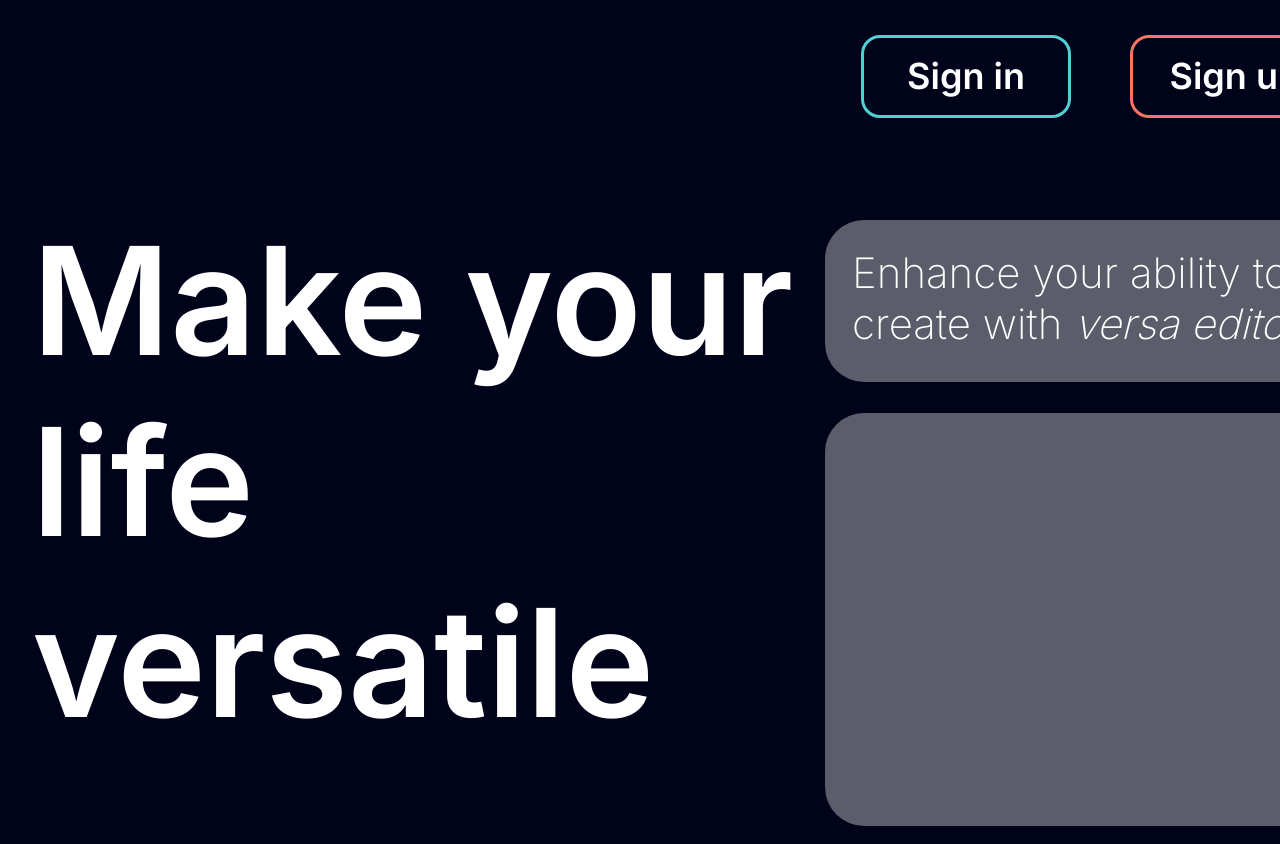
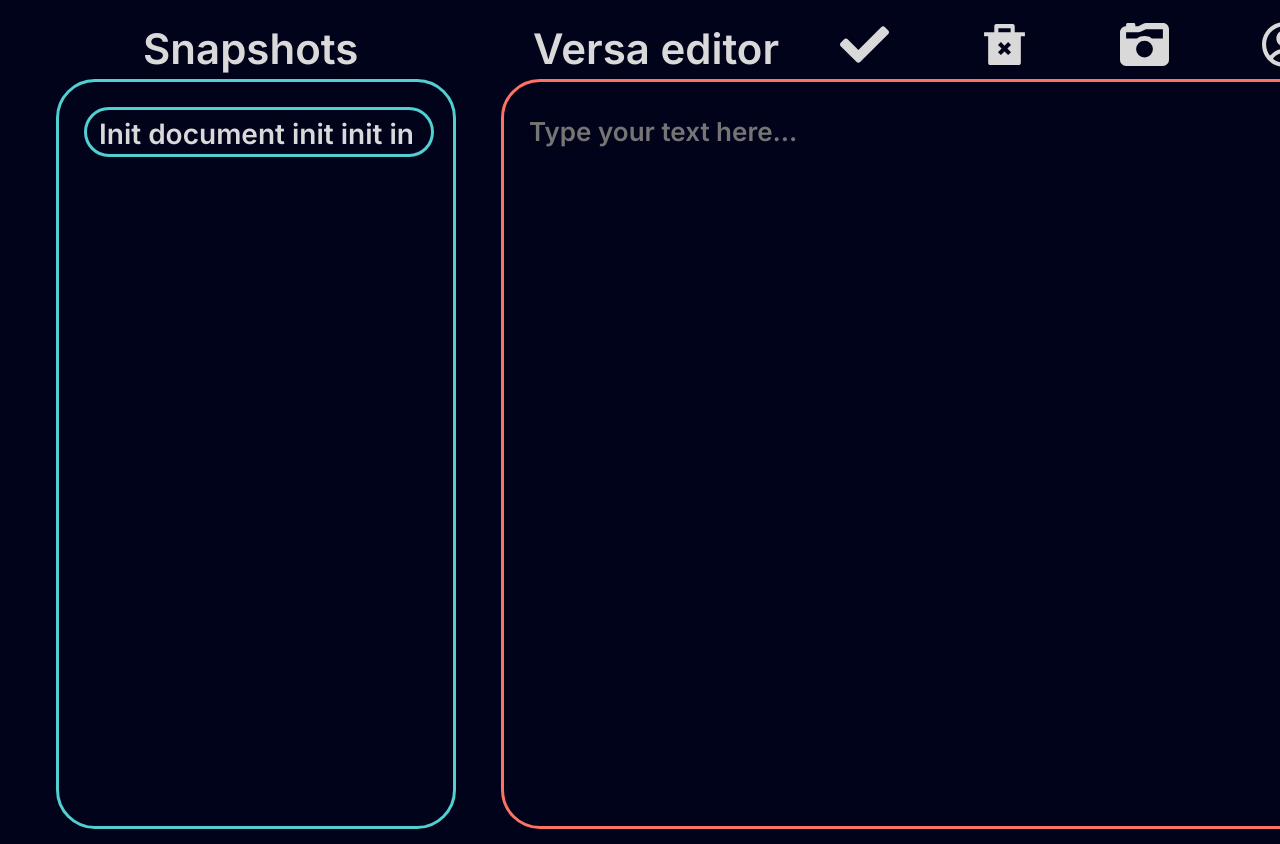
Before and after one commit to AnzhelikaLika20/Versa, a React app in the folder Frontend/versa-app/: page / in a window 1280 px wide. Built offline with nearby package versions, Linux system fonts and the light colour scheme.

Commit message:
Added and customized editor

```diff
--- a/Frontend/versa-app/src/components/Button.js
+++ b/Frontend/versa-app/src/components/Button.js
@@ -6,6 +6,9 @@ class Button extends React.Component {
         this.state = {
             isHovered: false
         };
+
+        this.handleMouseEnter = this.handleMouseEnter.bind(this)
+        this.handleMouseLeave = this.handleMouseLeave.bind(this)
     }
 
     handleMouseEnter = () => {
@@ -15,7 +18,6 @@ class Button extends React.Component {
     handleMouseLeave = () => {
         this.setState({isHovered: false})
     }
-
 
     render() {
         const { text, backgroundColor, id, onClick } = this.props;
--- /dev/null
+++ b/Frontend/versa-app/src/components/EditorFrame.js
@@ -0,0 +1,72 @@
+import React, {Component} from 'react';
+import {Helmet} from 'react-helmet';
+import './../css/EditorFrame.css';
+import {FaCameraRetro} from "react-icons/fa6"; // <FaCameraRetro /> // snapshot
+import {FaCheck} from "react-icons/fa"; //  <FaCheck /> // checkout
+import {RiDeleteBin2Fill} from "react-icons/ri"; // <RiDeleteBin2Fill /> // delete
+import {CgProfile} from "react-icons/cg"; // <CgProfile /> // profile
+import TextInput from "./TextInput";
+import IconButton from "./IconButton"
+
+
+class EditorFrame extends Component {
+
+    render() {
+        return (
+            <div className="editor-frame-container">
+                <Helmet>
+                    <title>Versa</title>
+                    <meta property="og:title" content="EditorFrame - exported project"/>
+                </Helmet>
+                <div className="editor-frame-frame13">
+                    <div className="editor-frame-editor">
+                        <TextInput
+                            placeholder={"Type your text here..."}
+                            className={"editor-frame-text"}
+                        />
+                    </div>
+                    <div className="editor-frame-versions">
+                        <div
+                            className="editor-frame-rectangle6"
+                        />
+                        <span className="editor-frame-text2">
+                            <span>Init document init init in</span>
+                        </span>
+                    </div>
+                    <span className="editor-frame-snapshots">
+                        <span>Snapshots</span>
+                    </span>
+                    <span className="editor-frame-versa-editor">
+                        <span>Versa editor</span>
+                    </span>
+
+                    <IconButton
+                        icon={FaCheck}
+                        className="checkout-icon"
+                        color={'blue'}
+                    />
+
+                    <IconButton
+                        icon={RiDeleteBin2Fill}
+                        className="delete-icon"
+                        color={'red'}
+                    />
+
+                    <IconButton
+                        icon={FaCameraRetro}
+                        className="snapshot-icon"
+                        color={'blue'}
+                    />
+
+                    <IconButton
+                        icon={CgProfile}
+                        className="profile-icon"
+                        color={'red'}
+                    />
+                </div>
+            </div>
+        );
+    }
+}
+
+export default EditorFrame;
--- /dev/null
+++ b/Frontend/versa-app/src/components/IconButton.js
@@ -0,0 +1,59 @@
+import React, { Component } from 'react';
+
+class IconButton extends Component {
+    constructor(props) {
+        super(props);
+        this.state = {
+            isHovered: false,
+            isClicked: false
+        }
+        this.handleMouseEnter = this.handleMouseEnter.bind(this)
+        this.handleMouseLeave = this.handleMouseLeave.bind(this)
+        this.handleMouseClick = this.handleMouseClick.bind(this)
+    }
+
+    handleMouseEnter = () => {
+        this.setState({isHovered: true})
+    }
+
+    handleMouseLeave = () => {
+        this.setState({
+            isHovered: false,
+            isClicked: false
+        })
+    }
+
+    handleMouseClick = () => {
+        this.setState({isClicked: true})
+        setTimeout(() => {
+            this.setState({
+                isClicked: false
+            })
+        }, 350)
+    }
+
+    getColor(color) {
+        if (color === "red")
+            return 'rgb(254, 114, 101)';
+        return 'rgb(81, 208, 210)'
+    }
+    render() {
+        const { icon: Icon, className, color } = this.props;
+        const hoveredStyle = {
+            cursor: this.state.isHovered ? 'pointer' : 'default',
+        }
+
+        return (
+            <Icon
+                className={className}
+                onMouseEnter={this.handleMouseEnter}
+                onMouseLeave={this.handleMouseLeave}
+                onClick={this.handleMouseClick}
+                style={hoveredStyle}
+                color={this.state.isClicked ? this.getColor(color) : 'rgba(217, 217, 217, 1)'}
+            />
+        );
+    }
+}
+
+export default IconButton;
--- a/Frontend/versa-app/src/components/Input.js
+++ b/Frontend/versa-app/src/components/Input.js
@@ -29,6 +29,12 @@ class Input extends React.Component {
     }
 
     handleEmailChange(event) {
+        if (event.target.value.length === 0) {
+            this.setState({
+                isWrongEmail: false
+            })
+            return
+        }
         let status
         if (validateEmail(event.target.value)) {
             status = false
@@ -43,6 +49,12 @@ class Input extends React.Component {
     }
 
     handlePasswordChange(event) {
+        if (event.target.value.length === 0) {
+            this.setState({
+                isWrongPassword: false
+            })
+            return
+        }
         let status
         if (event.target.value.length < 10) {
             status = true
@@ -105,7 +117,6 @@ class Input extends React.Component {
                     </span>
                 )}
             </div>
-
         );
     }
 }
--- a/Frontend/versa-app/src/components/MainFrame.js
+++ b/Frontend/versa-app/src/components/MainFrame.js
@@ -5,13 +5,15 @@ import './../css/MainFrame.css'
 import Button from './Button'
 import SignInFrame from "./SignInFrame";
 import SignUpFrame from "./SignUpFrame";
+import EditorFrame from "./EditorFrame";
 
 class MainFrame extends React.Component {
     constructor(props) {
         super(props);
         this.state = {
             isSignInOpen: false,
-            isSignUpOpen: false
+            isSignUpOpen: false,
+            isEditorOpen: true
         };
         this.openSignIn = this.openSignIn.bind(this)
         this.closeSignIn = this.closeSignIn.bind(this)
@@ -37,6 +39,9 @@ class MainFrame extends React.Component {
     }
 
     render() {
+        if (this.state.isEditorOpen)
+            return <EditorFrame />
+
         if (this.state.isSignInOpen)
             return <SignInFrame onClick={() => this.closeSignIn()}/>
 
--- /dev/null
+++ b/Frontend/versa-app/src/components/TextInput.js
@@ -0,0 +1,20 @@
+import React from 'react'
+
+class TextInput extends React.Component {
+    constructor(props) {
+        super(props);
+    }
+
+    render() {
+        const {placeholder, className} = this.props;
+
+        return (
+            <textarea
+                   placeholder={placeholder}
+                   className={className}
+            />
+        );
+    }
+}
+
+export default TextInput
--- /dev/null
+++ b/Frontend/versa-app/src/css/EditorFrame.css
@@ -0,0 +1,194 @@
+/* Общие стили для полос прокрутки */
+textarea::-webkit-scrollbar {
+    width: 10px; /* Ширина полосы прокрутки */
+}
+
+/* Стили для вертикальной полосы прокрутки */
+textarea::-webkit-scrollbar-thumb {
+    background-color: rgb(254, 114, 101); /* Цвет фона полосы прокрутки */
+    border-radius: 6px; /* Радиус скругления углов */
+}
+
+/* Стили для трека вертикальной полосы прокрутки */
+textarea::-webkit-scrollbar-track {
+    background-color: rgba(1, 3, 26, 1); /* Цвет фона трека */
+}
+
+/* Стили для кнопок прокрутки (стрелок) */
+textarea::-webkit-scrollbar-button {
+    display: none; /* Скрыть кнопки прокрутки */
+}
+
+textarea {
+    resize: none;
+}
+
+.checkout-icon {
+    color: #d9d9d9;
+    top: 20px;
+    left: 840px;
+    position: absolute;
+    width: 49px;
+    height: 49px;
+}
+
+.delete-icon {
+    color: #d9d9d9;
+    top: 20px;
+    left: 980px;
+    position: absolute;
+    width: 49px;
+    height: 49px;
+}
+
+.snapshot-icon {
+    color: #d9d9d9;
+    top: 20px;
+    left: 1120px;
+    position: absolute;
+    width: 49px;
+    height: 49px;
+}
+
+.profile-icon {
+    color: #d9d9d9;
+    top: 20px;
+    left: 1260px;
+    position: absolute;
+    width: 49px;
+    height: 49px;
+}
+
+.editor-frame-container {
+    width: 100%;
+    display: flex;
+    overflow: auto;
+    min-height: 100vh;
+    align-items: center;
+    flex-direction: column;
+}
+
+.editor-frame-frame13 {
+    width: 100%;
+    height: 844px;
+    display: flex;
+    overflow: hidden;
+    position: relative;
+    align-items: flex-start;
+    flex-shrink: 0;
+    background-color: rgba(1, 3, 26, 1);
+}
+
+.editor-frame-editor {
+    top: 79px;
+    left: 501px;
+    width: 860px;
+    height: 750px;
+    display: flex;
+    position: absolute;
+    align-items: flex-start;
+    flex-shrink: 1;
+    border-color: rgb(254, 114, 101);
+    border-width: 3px;
+    border-radius: 39px;
+    background-color: rgba(1, 3, 26, 1);
+}
+
+.editor-frame-versions {
+    top: 79px;
+    left: 56px;
+    width: 400px;
+    height: 750px;
+    display: flex;
+    position: absolute;
+    align-items: flex-start;
+    flex-shrink: 1;
+    border-color: rgb(81, 208, 210);
+    border-width: 3px;
+    border-radius: 39px;
+    background-color: rgba(1, 3, 26, 1);
+}
+
+.editor-frame-text {
+    top: 32px;
+    left: 23px;
+    color: rgba(217, 217, 217, 1);
+    background-color: rgba(1, 3, 26, 1);
+    width: 810px;
+    min-width: 810px;
+    min-height: 680px;
+    position: absolute;
+    font-size: 26px;
+    font-style: normal;
+    text-align: left;
+    font-family: Inter;
+    font-weight: 600;
+    line-height: normal;
+    font-stretch: normal;
+    text-decoration: none;
+    border: none;
+    outline: none;
+}
+
+.editor-frame-rectangle6 {
+    top: 25px;
+    left: 25px;
+    width: 350px;
+    height: 50px;
+    position: absolute;
+    border-color: rgba(81, 208, 210, 1);
+    border-style: solid;
+    border-width: 3px;
+    border-radius: 39px;
+}
+
+.editor-frame-text2 {
+    top: 35px;
+    left: 40px;
+    color: rgba(217, 217, 217, 1);
+    width: 320px;
+    height: auto;
+    position: absolute;
+    font-size: 28px;
+    font-style: normal;
+    text-align: left;
+    font-family: Inter;
+    font-weight: 600;
+    line-height: normal;
+    font-stretch: normal;
+    text-decoration: none;
+}
+
+.editor-frame-snapshots {
+    top: 23px;
+    left: 143px;
+    color: rgba(217, 217, 217, 1);
+    width: 225px;
+    height: auto;
+    position: absolute;
+    font-size: 42px;
+    font-style: normal;
+    text-align: left;
+    font-family: Inter;
+    font-weight: 600;
+    line-height: normal;
+    font-stretch: normal;
+    text-decoration: none;
+}
+
+.editor-frame-versa-editor {
+    top: 23px;
+    left: 533px;
+    color: rgba(217, 217, 217, 1);
+    width: 260px;
+    height: auto;
+    position: absolute;
+    font-size: 42px;
+    font-style: normal;
+    text-align: left;
+    font-family: Inter;
+    font-weight: 600;
+    line-height: normal;
+    font-stretch: normal;
+    text-decoration: none;
+}
--- a/Frontend/versa-app/src/css/MainFrame.css
+++ b/Frontend/versa-app/src/css/MainFrame.css
@@ -109,7 +109,7 @@
   font-style: normal;
   text-align: center;
   font-weight: 600;
-  border-color: rgba(254, 114, 101, 1);
+  border-color: rgb(254, 114, 101);
   border-width: 3px;
   border-radius: 19px;
   background-color: rgba(1, 3, 26, 1);
--- /dev/null
+++ b/package.json
@@ -0,0 +1,5 @@
+{
+  "dependencies": {
+    "react-icons": "^5.0.1"
+  }
+}
```
Also changed, not shown: 1 other file.
